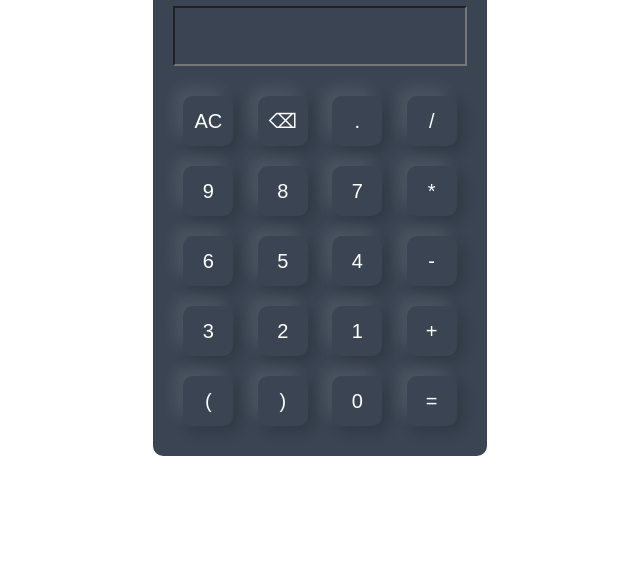
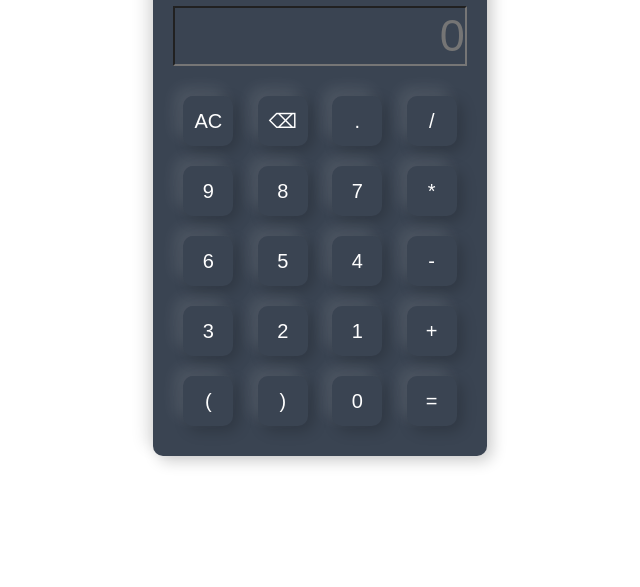
Before and after one commit to asmina7012ta/calculator, a plain HTML site: page index.html in a window 1280 px wide. Shown: the part 213-800 px from the top of the page, without its empty margins (320-960 px from the left). Drawn offline with nearby package versions, Linux system fonts and the light colour scheme.

Commit message:
second commit

```diff
--- a/calc.css
+++ b/calc.css
@@ -11,17 +11,20 @@
    display: flex;
    align-items: center;
    justify-content: center;
+
 }
 .calculator{
     background:#3a4452;
     padding: 20px;
     border-radius: 10px;
+    box-shadow:-8px -8px 15px rgba(0, 0, 0, 0.1), 5px 5px 15px rgba(0, 0, 0, 0.2);
+
 
 }
 .calculator form input{
     width: 60px;
     height: 60px;
-    box-shadow: -8px -8px 15px rgba(255, 255, 255, 0.1), 5px 5px 15px rgba(0, 0, 0, 0.2);
+    box-shadow:inset -8px -8px 15px rgba(255, 255, 255, 0.1), 5px 5px 15px rgba(0, 0, 0, 0.2);
    background: transparent;
    color: #fff;
 }
--- a/index.html
+++ b/index.html
@@ -15,7 +15,7 @@
             <form>
                 <h1 class="text-center text-white" >CASIO</h1>
                 <div class="display">
-                <input id="result" type="text" name="display">
+                <input id="result" type="text" name="display" placeholder="0">
 
                 </div>
                 <div>
```
